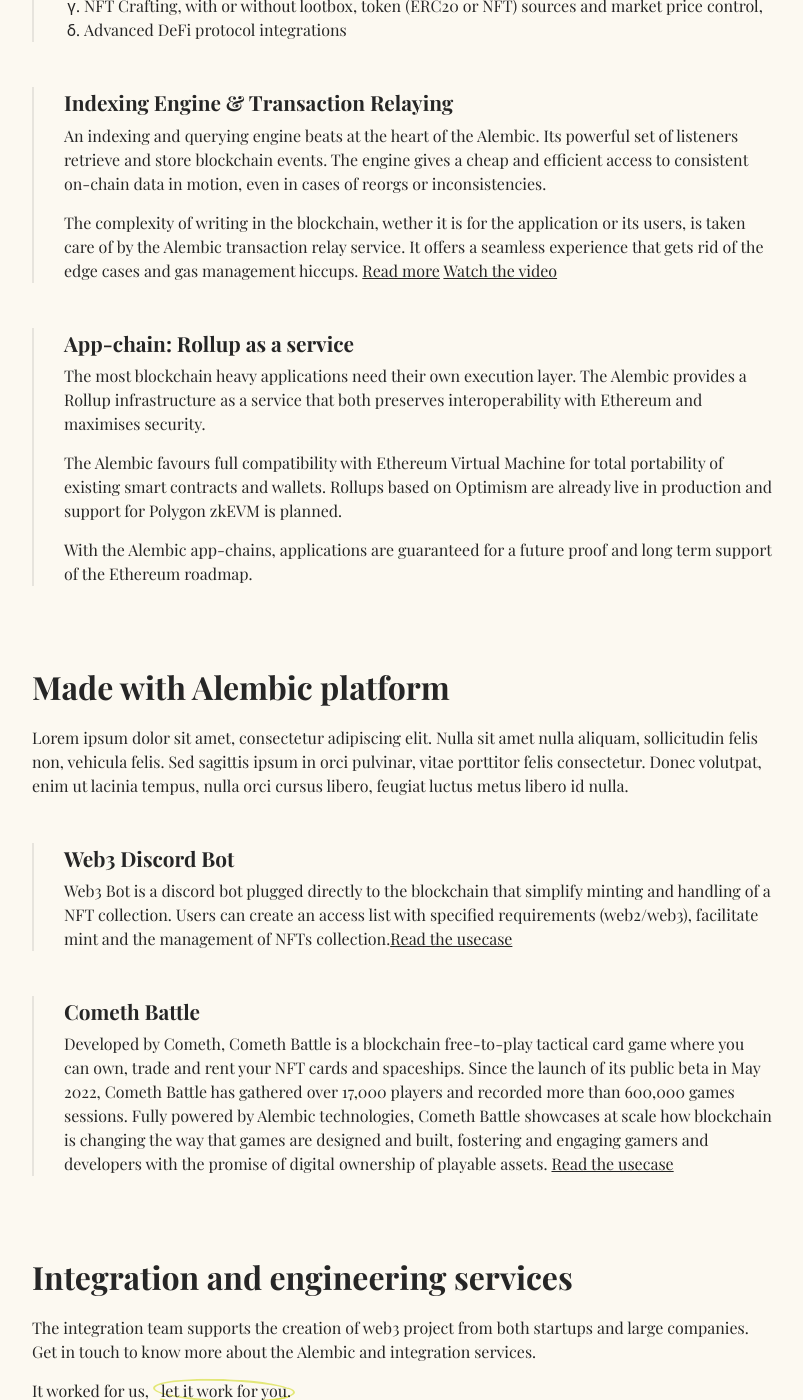
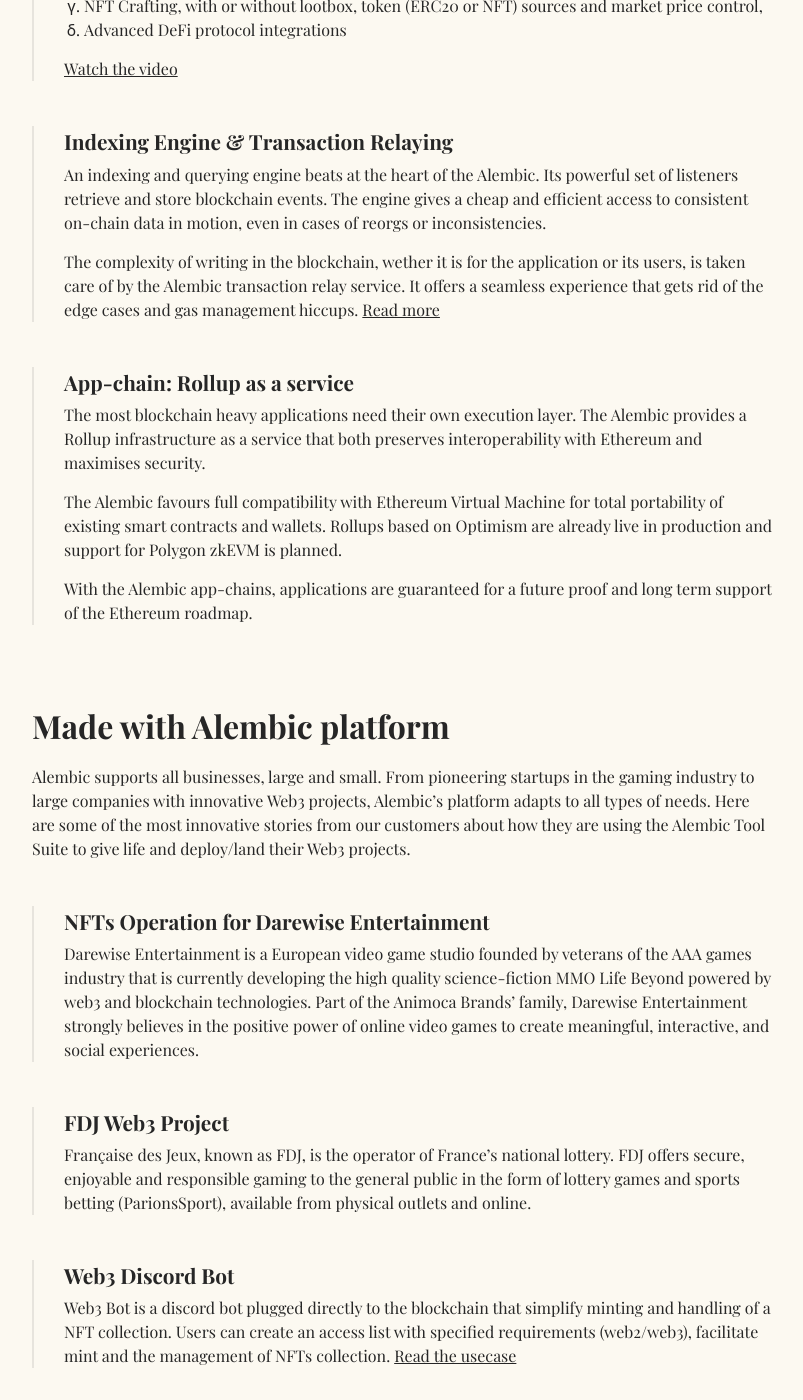
Before and after one commit to jdetychey/landing, a Jekyll site: the page built from index.markdown, in a window 1280 px wide and 1400 px high, scrolled down 1252 px. Shown: the whole window, without its empty margins (238-1041 px from the left). Built offline with Jekyll 4.4.1, drawn with Linux system fonts in a browser that asks for light colours; some web fonts are replaced; our own code applies the rules of GitHub Pages for plain Markdown files.

Commit message:
Update index.markdown

```diff
--- a/index.markdown
+++ b/index.markdown
@@ -38,12 +38,14 @@ The platform architecture has 4 main layers which can be used together or separa
 >- NFT Rental, with or without collateral, reward distribution and sub-rental,
 >- NFT Crafting, with or without lootbox, token (ERC20 or NFT) sources and market price control,
 >- Advanced DeFi protocol integrations
+>
+>[Watch the video](/usecases/discord)
 
 >### Indexing Engine & Transaction Relaying
 >
 >An indexing and querying engine beats at the heart of the Alembic. Its powerful set of listeners retrieve and store blockchain events. The engine gives a cheap and efficient access to consistent on-chain data in motion, even in cases of reorgs or inconsistencies.
 >
->The complexity of writing in the blockchain, wether it is for the application or its users, is taken care of by the Alembic transaction relay service. It offers a seamless experience that gets rid of the edge cases and gas management hiccups. [Read more](/usecases/discord) [Watch the video](/usecases/discord)
+>The complexity of writing in the blockchain, wether it is for the application or its users, is taken care of by the Alembic transaction relay service. It offers a seamless experience that gets rid of the edge cases and gas management hiccups. [Read more](/usecases/discord)
 
 >### App-chain: Rollup as a service
 >
@@ -56,10 +58,19 @@ The platform architecture has 4 main layers which can be used together or separa
 
 ## Made with Alembic platform
 
-Lorem ipsum dolor sit amet, consectetur adipiscing elit. Nulla sit amet nulla aliquam, sollicitudin felis non, vehicula felis. Sed sagittis ipsum in orci pulvinar, vitae porttitor felis consectetur. Donec volutpat, enim ut lacinia tempus, nulla orci cursus libero, feugiat luctus metus libero id nulla.
+Alembic supports all businesses, large and small.
+From pioneering startups in the gaming industry to large companies with innovative Web3 projects, Alembic's platform adapts to all types of needs.
+Here are some of the most innovative stories from our customers about how they are using the Alembic Tool Suite to give life and deploy/land their Web3 projects.
+
+>### NFTs Operation for Darewise Entertainment
+>Darewise Entertainment is a European video game studio founded by veterans of the AAA games industry that is currently developing the high quality science-fiction MMO Life Beyond powered by web3 and blockchain technologies.
+Part of the Animoca Brands’ family, Darewise Entertainment strongly believes in the positive power of online video games to create meaningful, interactive, and social experiences.
+
+>### FDJ Web3 Project
+>Française des Jeux, known as FDJ, is the operator of France’s national lottery. FDJ offers secure, enjoyable and responsible gaming to the general public in the form of lottery games and sports betting (ParionsSport), available from physical outlets and online.
 
 >### Web3 Discord Bot
->Web3 Bot is a discord bot plugged directly to the blockchain that simplify minting and handling of a NFT collection. Users can create an access list with specified requirements (web2/web3), facilitate mint and the management of NFTs collection.[Read the usecase](/usecases/discord)
+>Web3 Bot is a discord bot plugged directly to the blockchain that simplify minting and handling of a NFT collection. Users can create an access list with specified requirements (web2/web3), facilitate mint and the management of NFTs collection. [Read the usecase](/usecases/discord)
 
 >### Cometh Battle
 >Developed by Cometh, Cometh Battle is a blockchain free-to-play tactical card game where you can own, trade and rent your NFT cards and spaceships. Since the launch of its public beta in May 2022, Cometh Battle has gathered over 17,000 players and recorded more than 600,000 games sessions. Fully powered by Alembic technologies, Cometh Battle showcases at scale how blockchain is changing the way that games are designed and built, fostering and engaging gamers and developers with the promise of digital ownership of playable assets. [Read the usecase](/usecases/discord)
```
